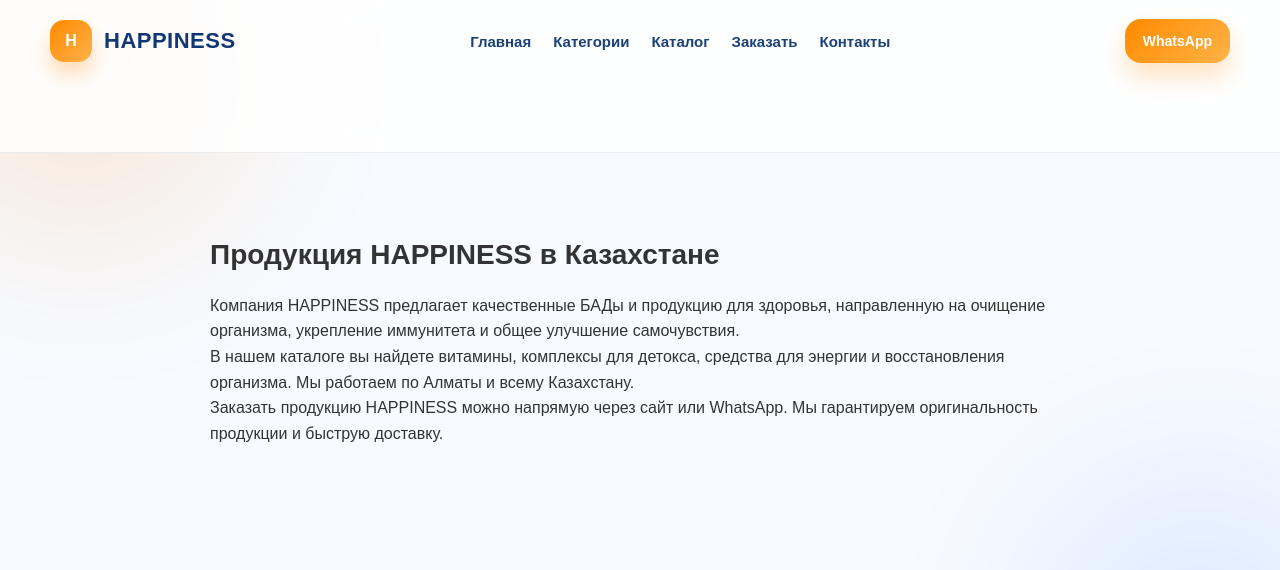
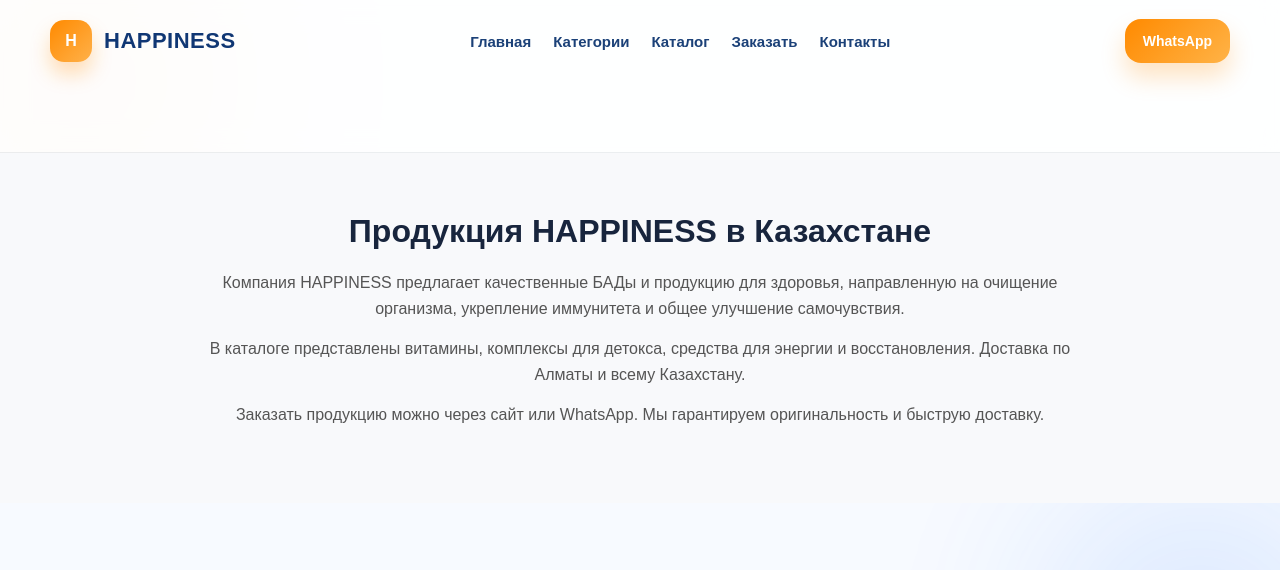
Before and after one commit to Yyaha/happiness-site, a website: page public/index.html in a window 1280 px wide. Shown: the top 570 px of the page. Drawn offline with Linux system fonts and the light colour scheme; no server answers.

Commit message:
fix seo head12

```diff
--- a/public/index.html
+++ b/public/index.html
@@ -56,7 +56,8 @@
       <a href="#contacts">Контакты</a>
     </div>
   </header>
-  <section class="seo-text">
+  <section class="seo-block">
+  <div class="container">
     <h2>Продукция HAPPINESS в Казахстане</h2>
     <p>
       Компания HAPPINESS предлагает качественные БАДы и продукцию для здоровья,
@@ -65,15 +66,15 @@
     </p>
 
     <p>
-    В нашем каталоге вы найдете витамины, комплексы для детокса,
-    средства для энергии и восстановления организма. Мы работаем по Алматы
-    и всему Казахстану.
+      В каталоге представлены витамины, комплексы для детокса,
+      средства для энергии и восстановления. Доставка по Алматы и всему Казахстану.
     </p>
 
     <p>
-    Заказать продукцию HAPPINESS можно напрямую через сайт или WhatsApp.
-    Мы гарантируем оригинальность продукции и быструю доставку.
+      Заказать продукцию можно через сайт или WhatsApp.
+      Мы гарантируем оригинальность и быструю доставку.
     </p>
+  </div>
 </section>
 
   <main>
--- a/public/robots.txt
+++ b/public/robots.txt
@@ -0,0 +1,4 @@
+User-agent: *
+Allow: /
+
+Sitemap: https://www.hapiness.kz/sitemap.xml
--- a/public/style.css
+++ b/public/style.css
@@ -1312,17 +1312,28 @@
   font-weight: 800;
   margin-bottom: 14px;
 }
-.seo-text {
-  max-width: 900px;
-  margin: 60px auto;
-  padding: 20px;
-  color: #333;
-  line-height: 1.6;
+.seo-block {
+  background: #f8f9fb;
+  padding: 60px 20px;
 }
 
-.seo-text h2 {
-  font-size: 28px;
+.seo-block .container {
+  max-width: 900px;
+  margin: 0 auto;
+}
+
+.seo-block h2 {
+  font-size: 32px;
+  margin-bottom: 20px;
+  text-align: center;
+}
+
+.seo-block p {
+  font-size: 16px;
+  line-height: 1.6;
   margin-bottom: 15px;
+  color: #555;
+  text-align: center;
 }
 
 /* название */
```
Lines whose indentation alone changed are shown as unchanged.
